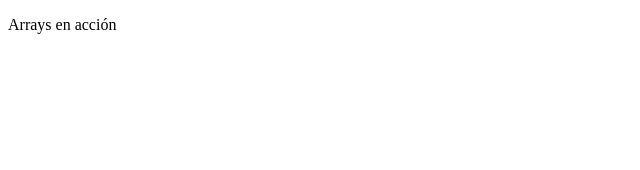
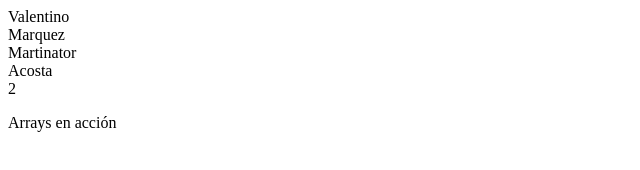
Before and after one commit to juananko-droid/Sprint-6-FS, a plain HTML site: page index.html in a window 1280 px wide. Shown: the whole page, without its empty margins (0-640 px from the left). Drawn offline with Linux system fonts and the light colour scheme.

Commit message:
creado js y css

```diff
--- a/index.html
+++ b/index.html
@@ -4,8 +4,14 @@
     <meta charset="UTF-8">
     <meta name="viewport" content="width=device-width, initial-scale=1.0">
     <title>Arrays</title>
+
 </head>
 <body>
+    <div class="content">
+        <div id="array1">1</div>
+        <div id="array2">2</div>
+    </div>
+    <script src="main.js"></script>
     <p>Arrays en acción</p>
 </body>
 </html>
--- /dev/null
+++ b/main.css
@@ -0,0 +1,19 @@
+body{
+    background-color: black;
+    font-family: Impact, Haettenschweiler, 'Arial Narrow Bold', sans-serif;
+}
+content{
+    display: flex;
+    justify-content: space-evenly;
+    background-color: black;
+    border-radius: 5px;
+    border: 10px;
+    padding:10px;
+
+}
+.content > div{
+    border: black 3px solid;
+    padding: 10px;
+    border-radius: 5px;
+    background-color: white;
+}
--- /dev/null
+++ b/main.js
@@ -0,0 +1,18 @@
+let numbers = ["Valentino", "Marquez", "Martinator", "Acosta"];
+
+show(numbers);
+showDom("array1", numbers);
+
+function show(arr) {
+  for (let i = 0; i < arr.length; i++) {
+    console.log(arr[i]);
+  }
+}
+
+function showDom(element, arr) {
+  document.getElementById(element).innerHTML = "";
+
+  for (let i = 0; i < arr.length; i++) {
+    document.getElementById(element).innerHTML += arr[i] + "<br>";
+  }
+}
```
Also changed, not shown: 1 other file.
